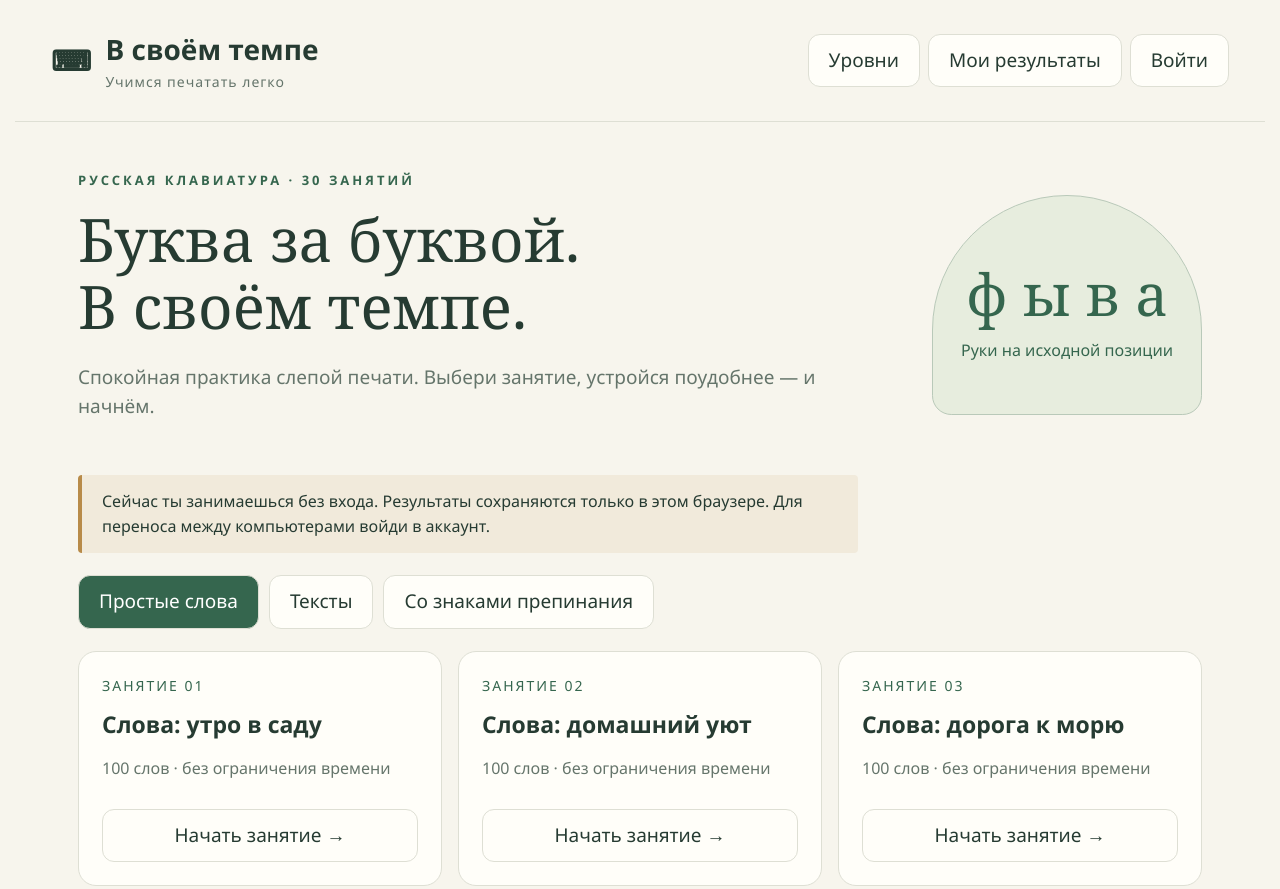
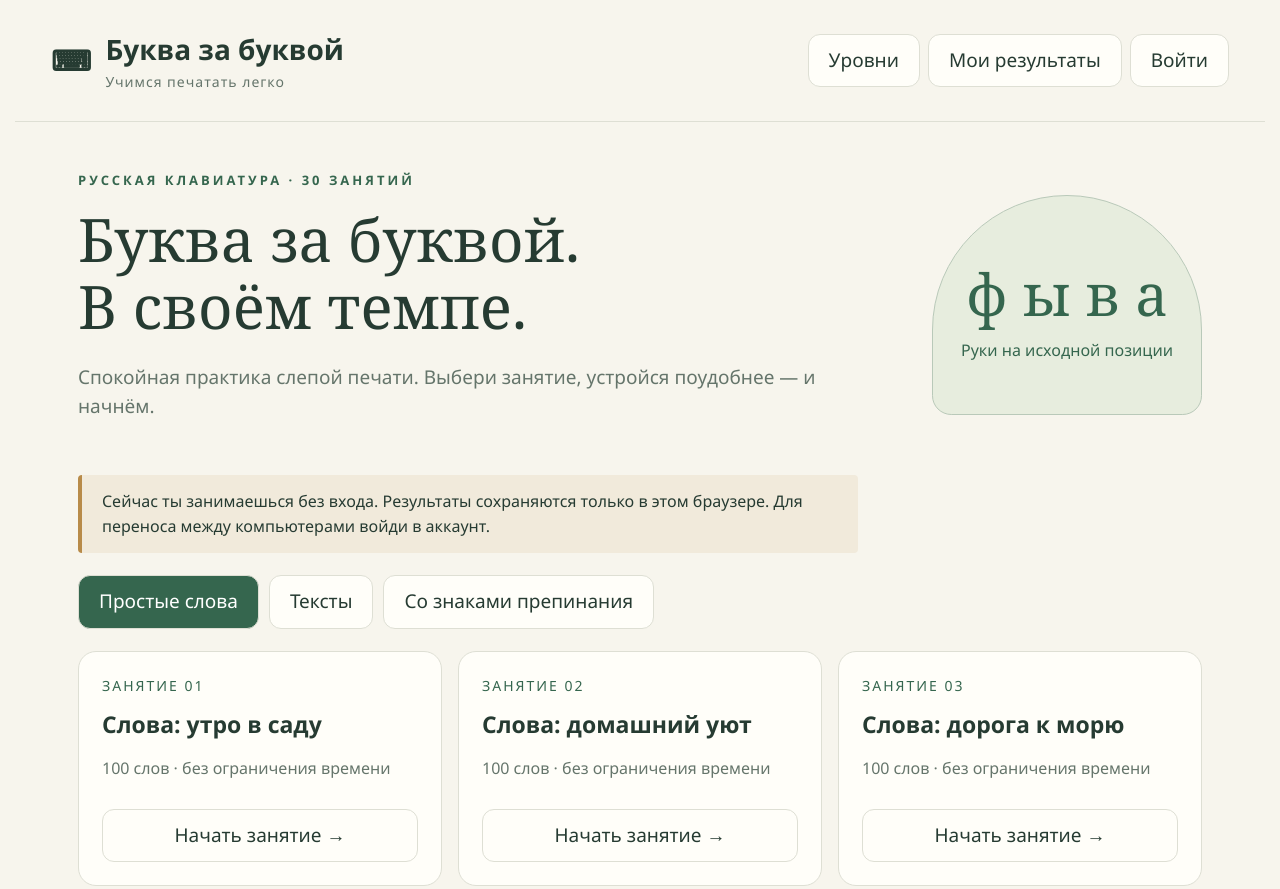
Before and after one commit to LUDONAM/1Game2, a plain HTML site: page index.html in a window 1280 px wide. Shown: the top 889 px of the page. Drawn offline with Linux system fonts and the light colour scheme.

Commit message:
Add files via upload

```diff
--- a/index.html
+++ b/index.html
@@ -1,5 +1,5 @@
-<!doctype html><html lang="ru"><head><meta charset="utf-8"><meta name="viewport" content="width=device-width,initial-scale=1"><title>В своём темпе — тренажёр печати</title><link rel="stylesheet" href="style.css"></head><body>
-<header><a class="brand" href="#">⌨ <span>В своём темпе<small>Учимся печатать легко</small></span></a><nav><button data-page="levels">Уровни</button><button data-page="stats">Мои результаты</button><button id="account">Войти</button></nav></header>
-<main id="main"></main><footer>Каждая буква — маленький шаг вперёд. Занимайся в своём темпе.</footer>
+<!doctype html><html lang="ru"><head><meta charset="utf-8"><meta name="viewport" content="width=device-width,initial-scale=1"><title>Буква за буквой — тренажёр слепой печати на русском</title><meta name="description" content="Буква за буквой — бесплатный тренажёр слепой печати на русском языке. 30 заданий, крупные буквы, подсказки для пальцев, секундомер и статистика результатов."><link rel="canonical" href="https://ludonam.github.io/1Game2/"><link rel="stylesheet" href="style.css"><meta name="google-site-verification" content="vf21cOIBv75RmZdq2XQK0XrYcTpfyXjGR3hVkFxrdPk" /></head><body>
+<header><a class="brand" href="#">⌨ <span>Буква за буквой<small>Учимся печатать легко</small></span></a><nav><button data-page="levels">Уровни</button><button data-page="stats">Мои результаты</button><button id="account">Войти</button></nav></header>
+<main id="main"><h1>Буква за буквой — тренажёр слепой печати</h1><p>Учись печатать на русской клавиатуре в своём темпе. Бесплатный тренажёр предлагает 30 заданий: простые слова, связные тексты и тексты со знаками препинания. Крупные буквы и подсказки для пальцев помогают заниматься с комфортом.</p><p>После занятия можно посмотреть время, точность, скорость печати и ошибки. Без входа результаты сохраняются в этом браузере.</p><noscript><p>Для запуска упражнений включи JavaScript в настройках браузера.</p></noscript></main><footer>Каждая буква — маленький шаг вперёд. Занимайся в своём темпе.</footer>
 <dialog id="auth"><form id="authform"><h2 id="authtitle">Вход в аккаунт</h2><p id="authnote"></p><label>Логин<input name="login" autocomplete="username" required minlength="3" maxlength="32" pattern="[A-Za-z0-9_]+" title="Латинские буквы, цифры и знак подчёркивания"></label><label id="emailwrap" hidden>Почта<input name="email" type="email" autocomplete="email"></label><label>Пароль<input name="password" type="password" autocomplete="current-password" minlength="8" required></label><p id="authstatus" role="status"></p><button class="primary" type="submit">Продолжить</button><button type="button" id="switchauth">Создать аккаунт</button><button type="button" id="forgot">Забыли пароль?</button><button type="button" id="closeauth">Закрыть</button></form></dialog>
 <script src="config.js"></script><script src="lessons.js"></script><script src="app.js"></script></body></html>
```
